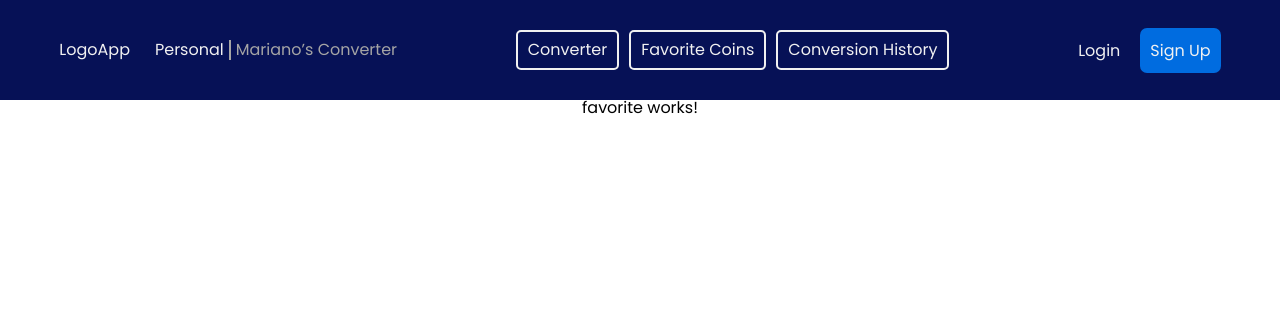
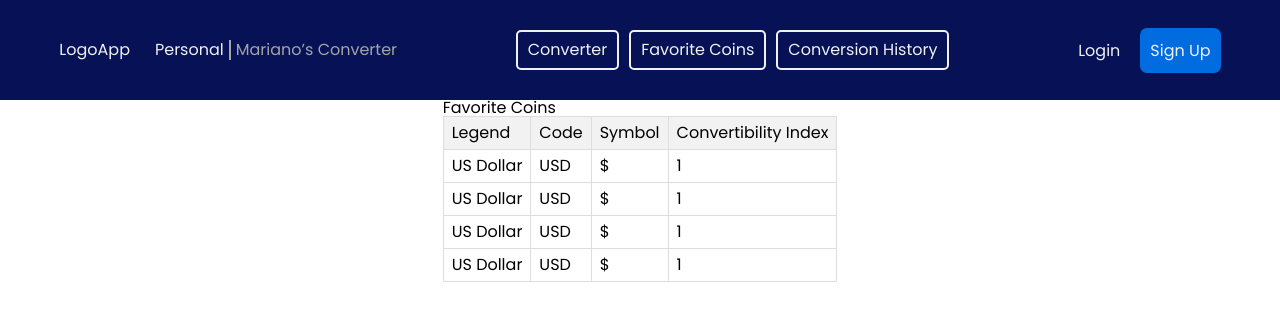
Before and after one commit to marianotravella1/CurrencyConverterFront, an Angular app: page /favorite-coins in a window 1280 px wide. Shown: the top 320 px of the page. Built offline with nearby package versions, Linux system fonts and the light colour scheme.

Commit message:
modified: simplified favorite coins component

```diff
--- a/src/app/Pages/favorite-coins/favorite-coins.component.html
+++ b/src/app/Pages/favorite-coins/favorite-coins.component.html
@@ -1 +1,24 @@
-<p>favorite works!</p>
+
+<h2>Favorite Coins</h2>
+
+<table>
+  <thead>
+    <tr>
+      <th>Legend</th>
+      <th>Code</th>
+      <th>Symbol</th>
+      <th>Convertibility Index</th>
+    </tr>
+  </thead>
+  <tbody>
+    @for (currency of currencyService.currencies; track $index) {
+    @if (currency.isFavorite === true) {
+    <tr>
+      <td>{{currency.legend}}</td>
+      <td>{{currency.code}}</td>
+      <td>{{currency.symbol}}</td>
+      <td>{{currency.convertibilityIndex}}</td>
+    </tr>
+  }}
+  </tbody>
+</table>
--- a/src/app/Pages/favorite-coins/favorite-coins.component.scss
+++ b/src/app/Pages/favorite-coins/favorite-coins.component.scss
@@ -0,0 +1,12 @@
+table {
+  width: 100%;
+  border-collapse: collapse;
+}
+th, td {
+  padding: 8px;
+  text-align: left;
+  border: 1px solid #ddd;
+}
+th {
+  background-color: #f2f2f2;
+}
--- a/src/app/Pages/favorite-coins/favorite-coins.component.ts
+++ b/src/app/Pages/favorite-coins/favorite-coins.component.ts
@@ -1,5 +1,6 @@
-import { Component } from '@angular/core';
+import { Component, inject } from '@angular/core';
 import { RouterModule } from '@angular/router';
+import { CurrencyService } from '../../Services/currency.service';
 
 @Component({
   selector: 'app-favorite-coins',
@@ -9,5 +10,6 @@ import { RouterModule } from '@angular/router';
   styleUrl: './favorite-coins.component.scss'
 })
 export class FavoriteCoinsComponent {
+  currencyService = inject(CurrencyService);
 
 }
```
